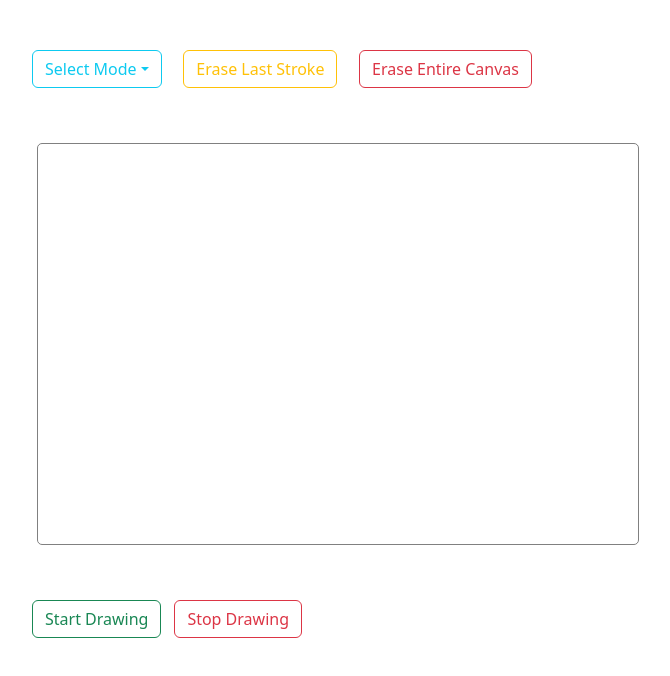
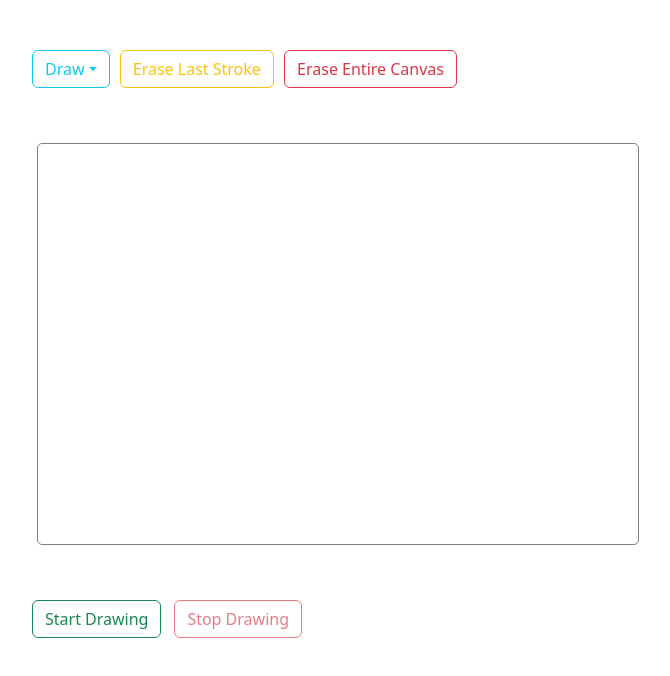
Before and after one commit to abhinavsriram/lecran-magique, a React (Create React App) app in the folder interface/react-client/: page / in a window 1280 px wide. Shown: the top 676 px of the page, without its empty margins (18-688 px from the left). Built offline with nearby package versions, Linux system fonts and the light colour scheme; no server answers.

Commit message:
ready for simulation test

```diff
--- a/interface/react-client/src/App.js
+++ b/interface/react-client/src/App.js
@@ -19,17 +19,18 @@ function App() {
   }
 
   function showData(message) {
-    let parsedMessage = JSON.parse(message.data); // messages are JSON, parse
-    switch (parsedMessage[0]) {
-      // AR: A - Arduino, RP - Reset Progress
-      case "ARP":
-        setResetProgess(parsedMessage[1]);
-        break;
-      // AD: A - Arduino, DP - Draw Progress
-      case "ADP":
-        setDrawProgess(parsedMessage[1]);
-        break;
-    }
+    // let parsedMessage = JSON.parse(message.data); // messages are JSON, parse
+    // setResetProgess(parseInt(parsedMessage) * 5); // for testing
+    // switch (parsedMessage[0]) {
+    //   // AR: A - Arduino, R - Reset Progress
+    //   case "AR":
+    //     setResetProgess(parsedMessage[1]);
+    //     break;
+    //   // AD: A - Arduino, D - Draw Progress
+    //   case "AD":
+    //     setDrawProgess(parsedMessage[1]);
+    //     break;
+    // }
   }
 
   useEffect(() => {
--- a/interface/react-client/src/Draw.css
+++ b/interface/react-client/src/Draw.css
@@ -6,7 +6,7 @@
   display: flex;
   flex-direction: row;
   justify-content: space-between;
-  width: 500px;
+  width: 425px;
   margin-bottom: 50px;
 }
 
--- a/interface/react-client/src/Draw.js
+++ b/interface/react-client/src/Draw.js
@@ -9,10 +9,11 @@ import { Warning } from "./Warning";
 export function DrawingPane(props) {
   // STATE VARIABLES
 
-  const [selectedMode, setSelectedMode] = useState("Select Mode");
+  const [selectedMode, setSelectedMode] = useState("Draw");
   const [resetProgressBar, setResetProgressBar] = useState(false);
   const [drawProgressBar, setDrawProgressBar] = useState(false);
   const [showShakeWarning, setShowShakeWarning] = useState(false);
+  const [canInteract, setCanInteract] = useState(true);
 
   // CANVAS GLOBAL VARIABLES
 
@@ -33,6 +34,7 @@ export function DrawingPane(props) {
   // CANVAS UTILITY FUNCTIONS
 
   const drawPointsContiguous = () => {
+    console.log(canvasPoints.length);
     const ctx = canvas.current.getContext("2d");
     ctx.strokeStyle = "black";
     ctx.clearRect(0, 0, canvas.current.width, canvas.current.height);
@@ -66,25 +68,21 @@ export function DrawingPane(props) {
   // CANVAS EVENT HANDLERS
 
   const onCanvasMouseDown = () => {
+    if (canInteract) {
       canvasDrawing = true;
       drawPointsContiguous();
+    }
   };
 
   const onCanvasMouseUp = () => {
+    if (canInteract) {
       canvasDrawing = false;
       drawPointsContiguous();
+    }
   };
 
   const onCanvasMouseClick = (e) => {
-    addNewPoint(
-      e.pageX - canvas.current.offsetLeft,
-      e.pageY - canvas.current.offsetTop
-    );
-    drawPointsContiguous();
-  };
-
-  const onCanvasMouseMove = (e) => {
-    if (canvasDrawing) {
+    if (canInteract) {
       addNewPoint(
         e.pageX - canvas.current.offsetLeft,
         e.pageY - canvas.current.offsetTop
@@ -93,9 +91,23 @@ export function DrawingPane(props) {
     }
   };
 
+  const onCanvasMouseMove = (e) => {
+    if (canInteract) {
+      if (canvasDrawing) {
+        addNewPoint(
+          e.pageX - canvas.current.offsetLeft,
+          e.pageY - canvas.current.offsetTop
+        );
+        drawPointsContiguous();
+      }
+    }
+  };
+
   const onCanvasMouseLeave = () => {
+    if (canInteract) {
       canvasDrawing = false;
       drawPointsContiguous();
+    }
   };
 
   const onClickErase = () => {
@@ -115,9 +127,9 @@ export function DrawingPane(props) {
 
   const startDrawing = () => {
     startReset();
-    // SRC: S - Server, RI - Reset Instruction
-    props.socket.send("SRI");
-    // disable all buttons
+    // SR: S - Server, R - Reset Instruction
+    props.socket.send("SR");
+    setCanInteract(false);
   };
 
   const startReset = () => {
@@ -137,6 +149,8 @@ export function DrawingPane(props) {
 
   const confirmShakeWarning = () => {
     setShowShakeWarning(false);
+    // SD: S - Server, D - Draw Instruction
+    props.socket.send("SD");
     reallyStartDrawing();
   };
 
@@ -151,7 +165,7 @@ export function DrawingPane(props) {
 
   const stopDrawing = () => {
     setDrawProgressBar(false);
-    // enable all buttons again
+    setCanInteract(true);
   };
 
   // TRANSLATE TO ARDUINO INSTRUCTIONS
@@ -159,8 +173,9 @@ export function DrawingPane(props) {
   const translateToArduino = () => {
     arduinoInstructions = [];
     for (var i = 0; i < canvasPoints.length; i++) {
+      // SL: S - Server, L - Line Instruction
       arduinoInstructions.push(
-        "LXY" +
+        "SL" +
           " " +
           Math.round(canvasPoints[i].x) +
           " " +
@@ -177,7 +192,11 @@ export function DrawingPane(props) {
       ></Warning>
       <div className="header">
         <Dropdown>
-          <Dropdown.Toggle variant="outline-info" id="dropdown-basic">
+          <Dropdown.Toggle
+            variant="outline-info"
+            id="dropdown-basic"
+            disabled={!canInteract}
+          >
             {selectedMode}
           </Dropdown.Toggle>
           <Dropdown.Menu>
@@ -203,6 +222,7 @@ export function DrawingPane(props) {
           variant="outline-warning"
           id="eraseLast"
           onClick={() => onClickEraseLast()}
+          disabled={!canInteract}
         >
           Erase Last Stroke
         </Button>
@@ -210,6 +230,7 @@ export function DrawingPane(props) {
           variant="outline-danger"
           id="erase"
           onClick={() => onClickErase()}
+          disabled={!canInteract}
         >
           Erase Entire Canvas
         </Button>
@@ -226,9 +247,16 @@ export function DrawingPane(props) {
           onMouseUp={() => onCanvasMouseUp()}
           onMouseDown={() => onCanvasMouseDown()}
           onMouseLeave={() => onCanvasMouseLeave()}
+          style={
+            canInteract
+              ? { backgroundColor: "white" }
+              : { backgroundColor: "#f0f0f0" }
+          }
         ></canvas>
         <div className="progress-bar-container">
+          <span style={{ marginBottom: "10px" }}>
             {resetProgressBar ? "Reset Progress: " : ""}
+          </span>
           {resetProgressBar ? (
             <ProgressBar
               striped
@@ -238,7 +266,9 @@ export function DrawingPane(props) {
               style={{ height: "30px" }}
             />
           ) : null}
+          <span style={{ marginBottom: "10px" }}>
             {drawProgressBar ? "Drawing Progress: " : ""}
+          </span>
           {drawProgressBar ? (
             <ProgressBar
               striped
@@ -252,10 +282,18 @@ export function DrawingPane(props) {
         </div>
       </div>
       <div className="footer">
-        <Button variant="outline-success" onClick={() => startDrawing()}>
+        <Button
+          variant="outline-success"
+          onClick={() => startDrawing()}
+          disabled={!canInteract}
+        >
           Start Drawing
         </Button>
-        <Button variant="outline-danger" onClick={() => stopDrawing()}>
+        <Button
+          variant="outline-danger"
+          onClick={() => stopDrawing()}
+          disabled={canInteract}
+        >
           Stop Drawing
         </Button>
       </div>
```
Lines whose indentation alone changed are shown as unchanged.
